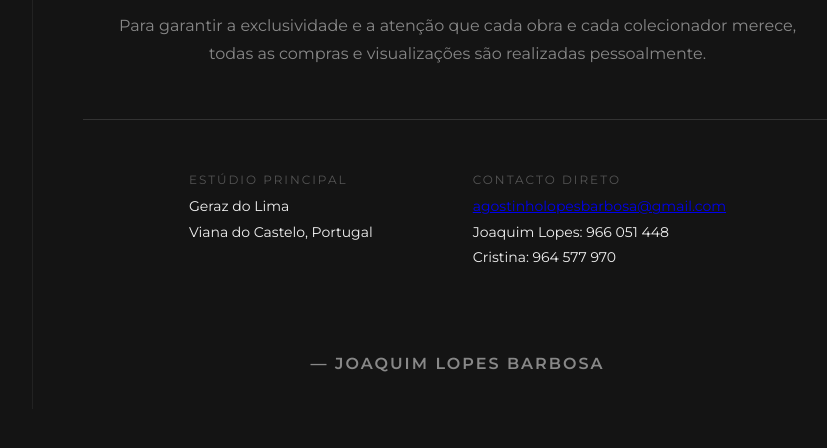
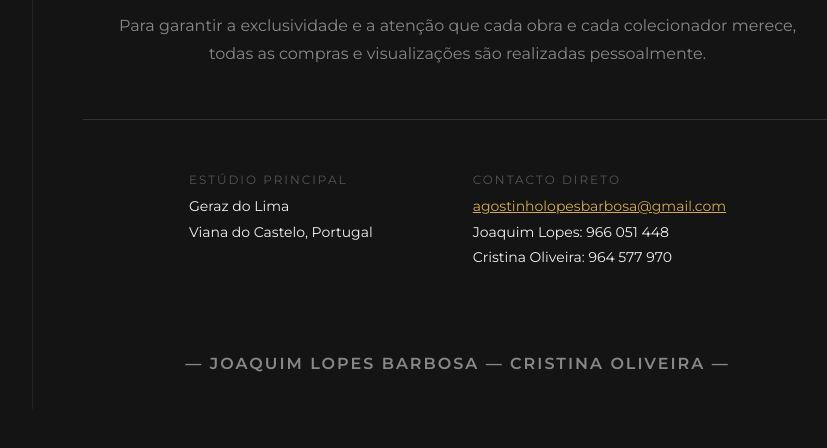
Before and after one commit to filoctete/django-portfolio, a Django app: page /contacto/ in a window 1280 px wide. Shown: the part 266-714 px from the top of the page, without its empty margins (208-1035 px from the left). Run offline with Django 5.2, Linux system fonts and the light colour scheme.

Commit message:
some final adjustments v4

```diff
--- a/gallery/templates/gallery/contacto.html
+++ b/gallery/templates/gallery/contacto.html
@@ -17,14 +17,14 @@
             <div class="contact-item">
                 <span class="label">Contacto Direto</span>
                 <p>
-                    <a href="mailto:agostinholopesbarbosa@gmail.com">agostinholopesbarbosa@gmail.com</a><br>
+                    <a href="mailto:agostinholopesbarbosa@gmail.com" style="color: var(--accent);">agostinholopesbarbosa@gmail.com</a><br>
                     Joaquim Lopes: 966 051 448<br>
-                    Cristina: 964 577 970
+                    Cristina Oliveira: 964 577 970
                 </p>
             </div>
         </div>
 
-        <p class="signature">— Joaquim Lopes Barbosa</p>
+        <p class="signature">— Joaquim Lopes Barbosa — Cristina Oliveira  —</p>
     </div>
 </div>
 {% endblock %}
--- a/gallery/templates/gallery/sobre.html
+++ b/gallery/templates/gallery/sobre.html
@@ -19,8 +19,9 @@
         </p>
 
         <p>
-            Atualmente em plena atividade, continuo a explorar novas séries e composições, mantendo sempre viva a premissa que guia o meu pincel: <em>"Sou feliz nas artes..."</em>
+            Atualmente em plena atividade, continuo a explorar novas séries e composições, mantendo sempre viva a premissa que guia o meu pincel:
         </p>
+        <p><strong><em>"Sou feliz nas artes..."</em></strong></p>
     </div>
 </div>
 {% endblock %}
```
